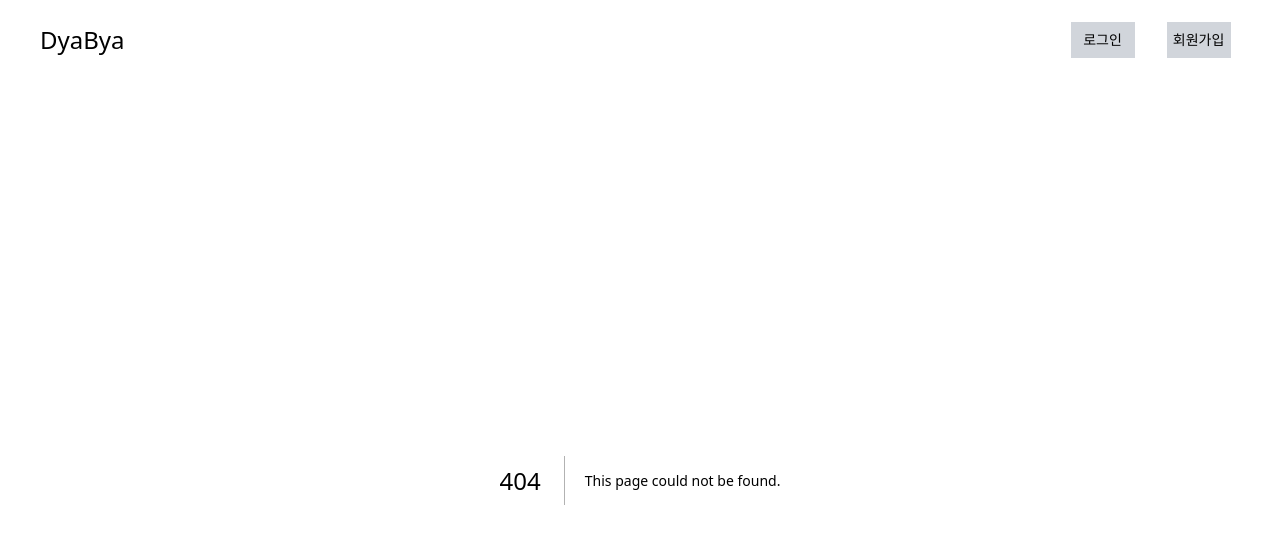
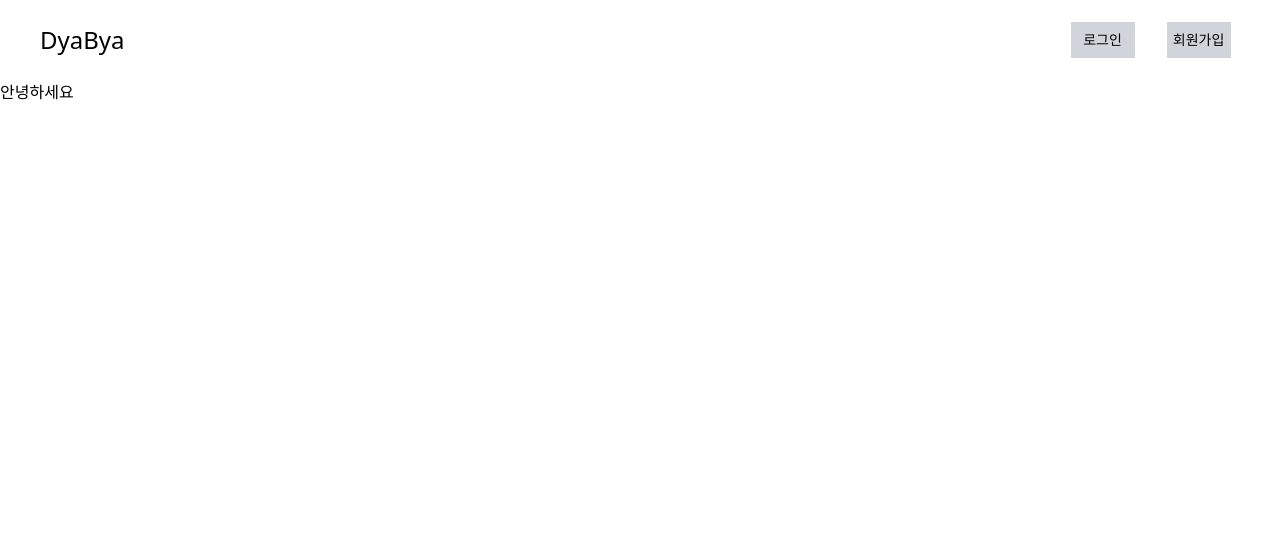
Before and after one commit to kimwoojin123/KDT-IaaS-1team-ERP, a Next.js app in the folder admin/: page /qna in a window 1280 px wide. Before the commit this address had no page. Shown: the top 544 px of the page. Built offline with nearby package versions, Linux system fonts and the light colour scheme.

Commit message:
고객문의 클릭하면 화면에 뜨는지 테스트 확인

```diff
--- /dev/null
+++ b/admin/app/qna/page.tsx
@@ -0,0 +1,11 @@
+'use client'
+
+import React, { useState, useEffect, useCallback, ChangeEvent } from "react";
+
+export default function Page() {
+  return (
+    <div>
+      <h1>안녕하세요</h1>
+      </div>
+      )
+}
```
